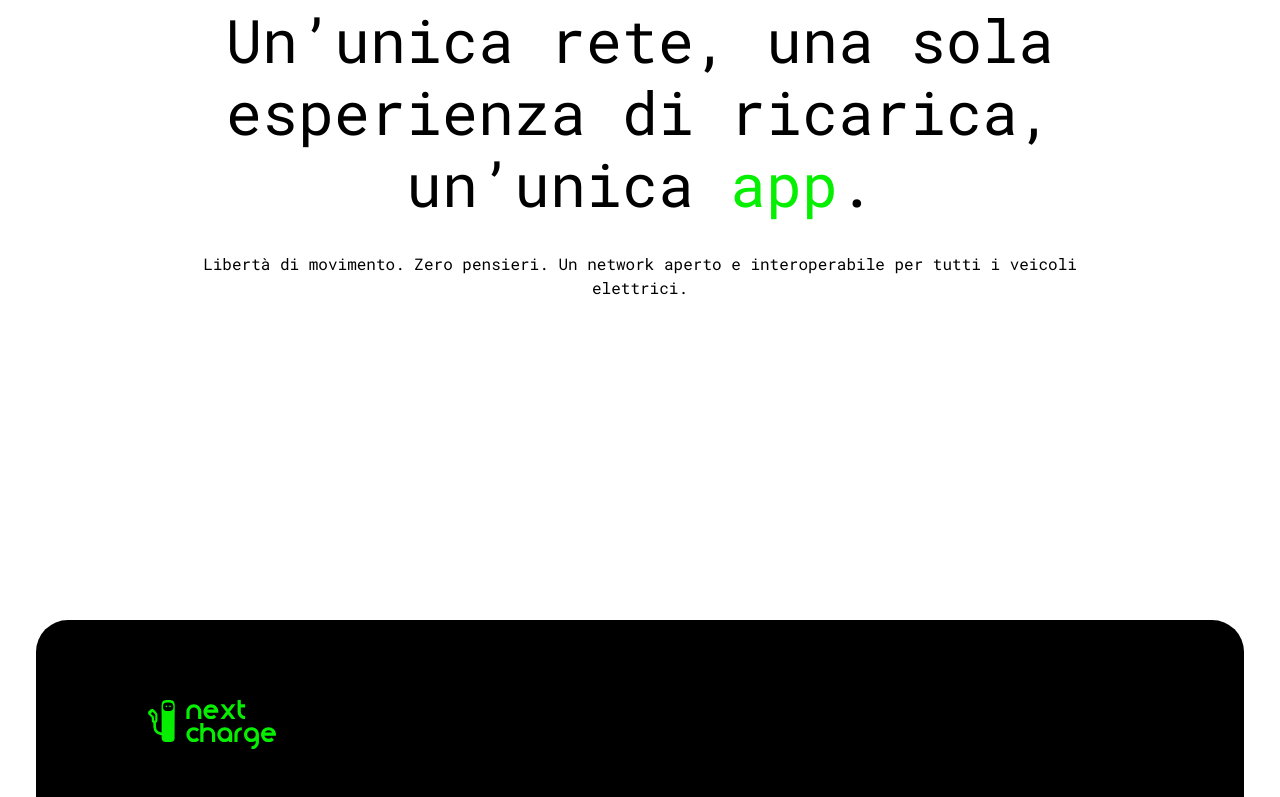
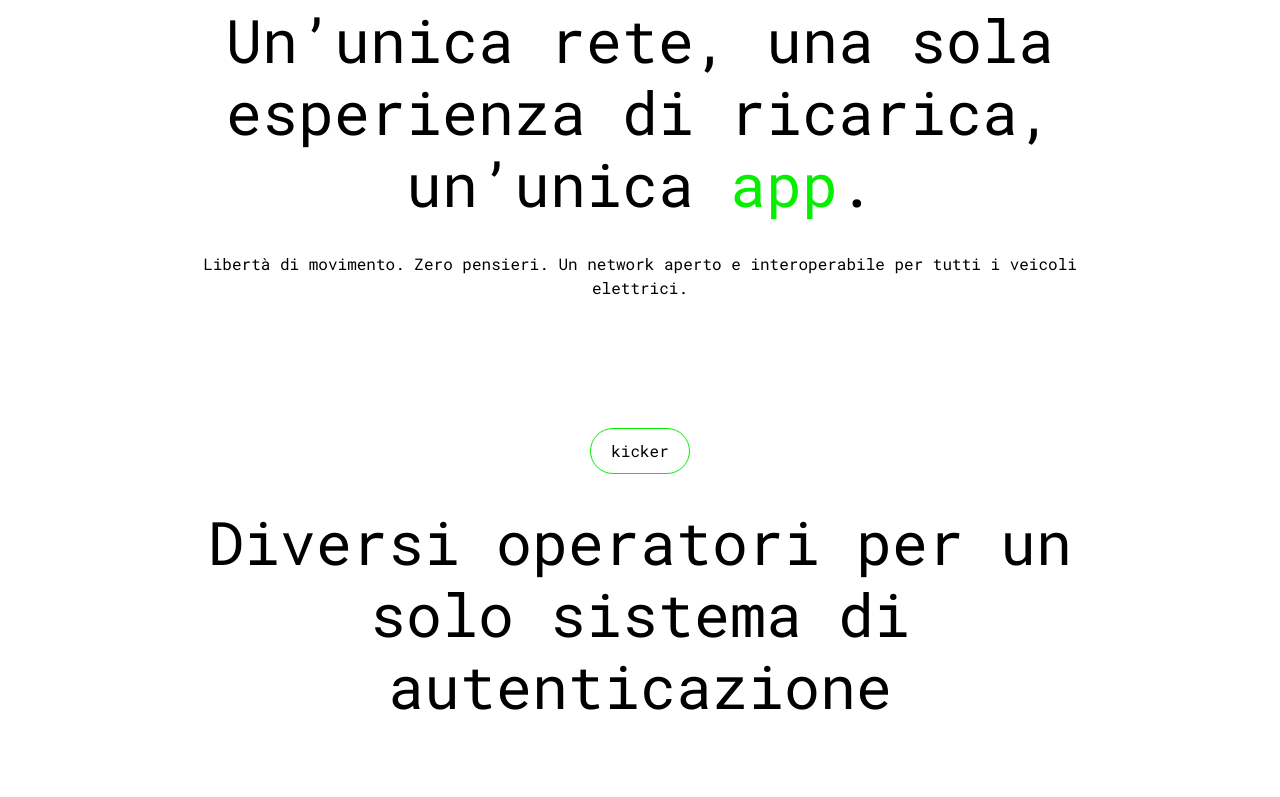
Before and after one commit to kylecraq/ges-staging, a Next.js app: page /en in a window 1280 px wide. Shown: the part 1189-1986 px from the top of the page. Built offline with nearby package versions, Linux system fonts and the light colour scheme.

Commit message:
map added

```diff
--- a/src/app/[locale]/(home-page)/_components/home-page-hero.tsx
+++ b/src/app/[locale]/(home-page)/_components/home-page-hero.tsx
@@ -1,4 +1,4 @@
-"use client";
+'use client';
 import { Hero } from '@/components/nextcharge-ui/sections/hero';
 import { useTranslations } from 'next-intl';
 import { HomePageHeroDecorations } from '@/app/[locale]/(home-page)/_components/home-page-hero-decorations';
--- a/src/app/[locale]/(home-page)/page.tsx
+++ b/src/app/[locale]/(home-page)/page.tsx
@@ -1,13 +1,15 @@
-import { use } from 'react';
+import {use} from 'react';
 import { setRequestLocale } from 'next-intl/server';
 import { HomePageHero } from '@/app/[locale]/(home-page)/_components/home-page-hero';
 import { HomePageSection1 } from '@/app/[locale]/(home-page)/_components/home-page-section-1';
+import { NextChargeMap } from '@/components/nextcharge-ui/sections/next-charge-map';
 
-export default function Home({
-  params,
-}: {
+type HomeProps = {
   params: Promise<{ locale: string }>;
-}) {
+};
+
+export default function Home(props: HomeProps) {
+  const { params } = props;
   const { locale } = use(params);
 
   // Enable static rendering
@@ -15,12 +17,11 @@ export default function Home({
 
   return (
     <>
-      <div className="absolute inset-0">
-        {/*<HomePageDecorations />*/}
-      </div>
-      <main className="relative flex flex-col gap-32 px-3 md:px-9 pt-32">
+      <div className="absolute inset-0">{/*<HomePageDecorations />*/}</div>
+      <main className="relative flex flex-col gap-32 px-3 pt-32 md:px-9">
         <HomePageHero />
         <HomePageSection1 />
+        <NextChargeMap />
       </main>
     </>
   );
--- a/src/app/[locale]/typography/page.tsx
+++ b/src/app/[locale]/typography/page.tsx
@@ -1,3 +1,4 @@
+"use client";
 import { Heading, BodyText, MenuLabel } from '@/components/nextcharge-ui/typography';
 import { PrimaryButtonWithIcon } from '@/components/nextcharge-ui/buttons/primary-with-icon';
 import { DownloadIcon } from 'lucide-react';
--- a/src/components/nextcharge-ui/logo.tsx
+++ b/src/components/nextcharge-ui/logo.tsx
@@ -18,7 +18,7 @@ export type LogoProps = VariantProps<typeof logoVariants>;
 export const Logo = (props: LogoProps) => {
   const { variant } = props;
   return (
-    <Link href={'/public'} className={logoVariants({ variant })}>
+    <Link href={'/'} className={logoVariants({ variant })}>
       <div aria-hidden="true">
         <NextChargeCompleteLogo className={'w-28 md:w-32'} />
       </div>
--- /dev/null
+++ b/src/components/nextcharge-ui/sections/next-charge-map.tsx
@@ -0,0 +1,27 @@
+'use client';
+
+import { IntroParagraph } from '@/components/nextcharge-ui/sections/intro-paragraph';
+import { useTranslations } from 'next-intl';
+
+export const NextChargeMap = () => {
+  const t = useTranslations('HomePage.SectionMap');
+
+  return (
+    <section>
+      <IntroParagraph title={t('title')} kicker={'kicker'} />
+      <div className="relative mt-20 h-[675px] w-full overflow-hidden rounded-4xl shadow-md">
+        <iframe
+          className=""
+          src="https://nextcharge.app/map?nextcharge=only&isHeaderLogo=false&isNEXTCHARGEnetworkWebsite=true"
+          width="100%"
+          height="100%"
+          style={{ border: 0 }}
+          allowFullScreen
+          loading="lazy"
+          referrerPolicy="no-referrer-when-downgrade"
+          title="Location Map"
+        />
+      </div>
+    </section>
+  );
+};
--- a/src/messages/en.json
+++ b/src/messages/en.json
@@ -6,6 +6,10 @@
       "kicker": "Sistemi di ricarica",
       "title": "Un’unica rete, una sola esperienza di ricarica, un’unica <primary>app</primary>.",
       "description": "Libertà di movimento. Zero pensieri. Un network aperto e interoperabile per tutti i veicoli elettrici."
+    },
+    "SectionMap": {
+      "title": "Diversi operatori per un solo sistema di autenticazione",
+      "kicker": "rete di ricarica"
     },
     "Buttons": {
       "download": "download app"
--- a/src/messages/it.json
+++ b/src/messages/it.json
@@ -6,6 +6,10 @@
       "kicker": "Sistemi di ricarica",
       "title": "Un’unica rete, una sola esperienza di ricarica, un’unica <primary>app</primary>.",
       "description": "Libertà di movimento. Zero pensieri. Un network aperto e interoperabile per tutti i veicoli elettrici."
+    },
+    "SectionMap": {
+      "title": "Diversi operatori per un solo sistema di autenticazione",
+      "kicker": "rete di ricarica"
     },
     "Buttons": {
       "download": "download app"
```
